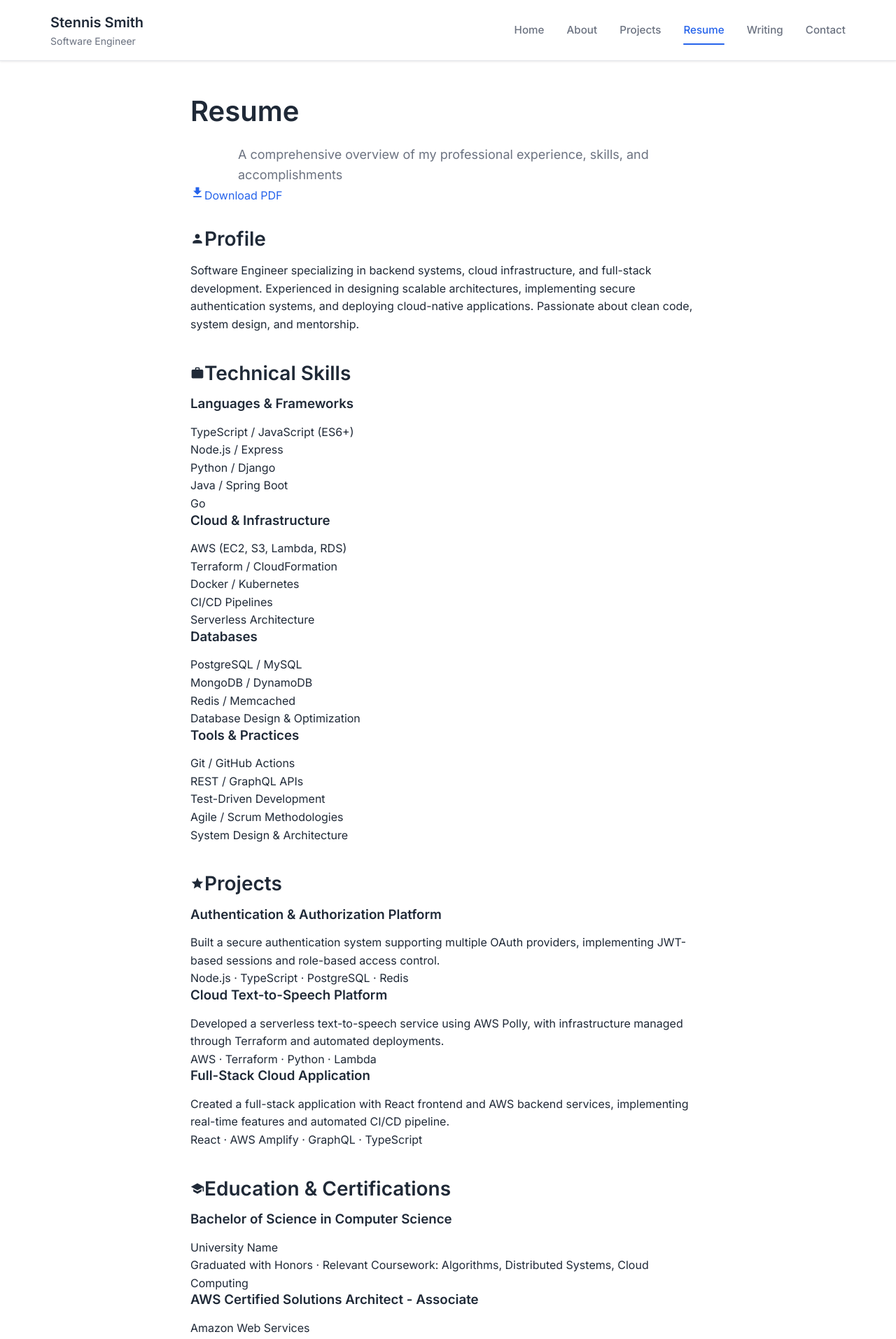
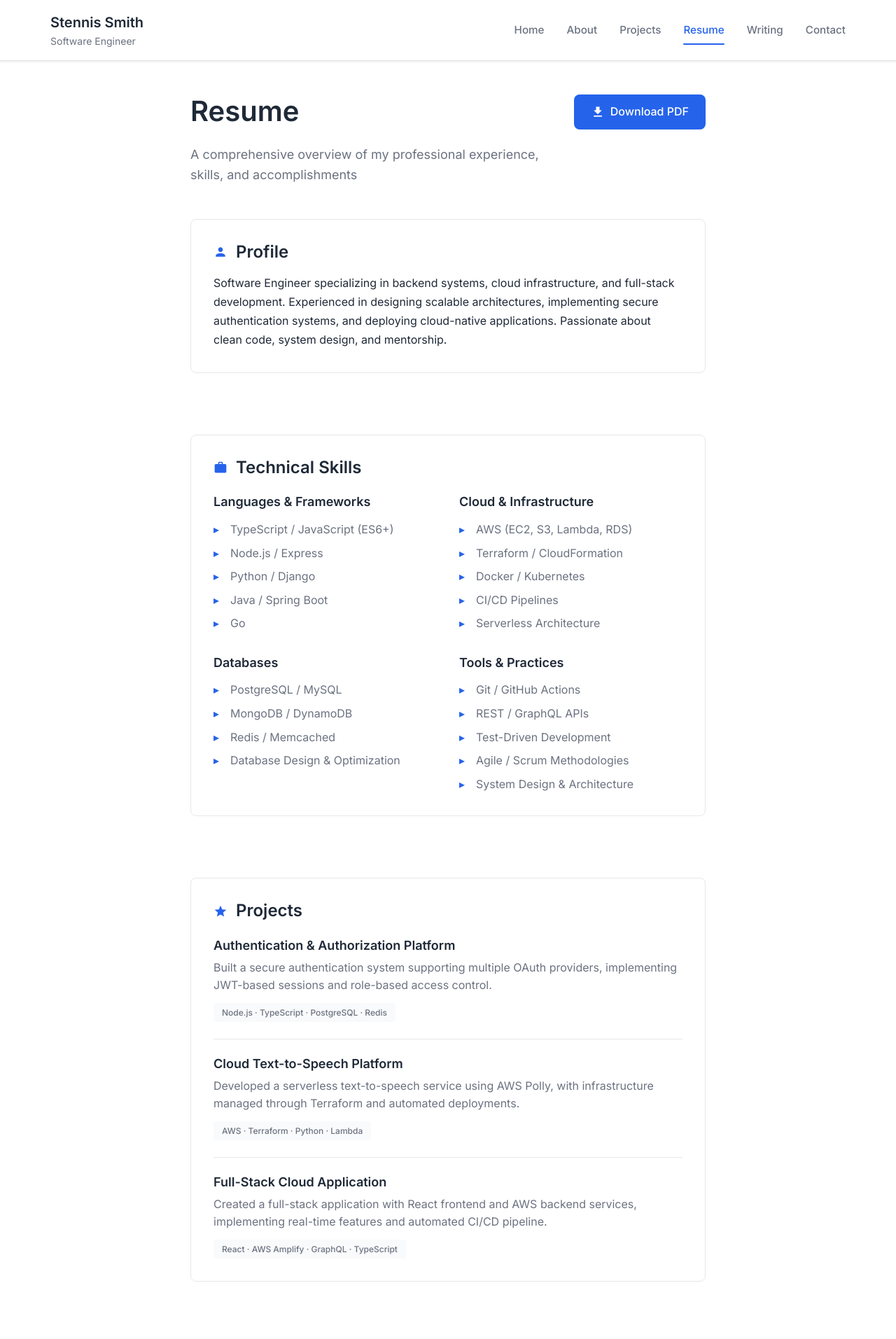
Before and after one commit to Stennis1/stennis-portfolio, a Next.js app: page /resume in a window 1280 px wide. Shown: the top 1913 px of the page at 70% size. Built offline with nearby package versions, Linux system fonts and the light colour scheme.

Commit message:
chore: update subscription link

```diff
--- a/app/resume/page.module.css
+++ b/app/resume/page.module.css
@@ -1,131 +1,134 @@
-.projectsHeader {
+.resumeHeader {
+  display: flex;
+  justify-content: space-between;
+  align-items: flex-start;
   margin-bottom: 3rem;
-  text-align: center;
+  gap: 2rem;
+}
+
+.headerContent {
+  flex: 1;
 }
 
 .subtitle {
   color: var(--text-light);
   font-size: 1.125rem;
-  max-width: 600px;
-  margin: 0 auto;
+  margin-top: 0.5rem;
 }
 
-.projectsGrid {
+.downloadButton {
+  display: flex;
+  align-items: center;
+  gap: 0.5rem;
+  background: var(--primary-color);
+  color: white;
+  padding: 0.75rem 1.5rem;
+  border-radius: var(--radius);
+  font-weight: 500;
+  transition: background 0.2s;
+  white-space: nowrap;
+}
+
+.downloadButton:hover {
+  background: var(--primary-dark);
+  color: white;
+}
+
+.resumeSections {
   display: flex;
   flex-direction: column;
-  gap: 2.5rem;
+  gap: 3rem;
 }
 
-.projectCard {
+.resumeSection {
   background: var(--background-color);
   border: 1px solid var(--border-color);
   border-radius: var(--radius);
   padding: 2rem;
-  transition: transform 0.2s, box-shadow 0.2s;
-  position: relative;
 }
 
-.projectCard:hover {
-  transform: translateY(-2px);
-  box-shadow: var(--shadow-md);
-}
-
-.projectCard.featured {
-  border-left: 4px solid var(--primary-color);
-}
-
-.projectHeader {
+.resumeSection h2 {
   display: flex;
-  justify-content: space-between;
-  align-items: flex-start;
-  margin-bottom: 1rem;
-  gap: 1rem;
-}
-
-.projectTitleSection {
-  flex: 1;
-}
-
-.projectTitleSection h2 {
-  margin-bottom: 0.5rem;
+  align-items: center;
+  gap: 0.75rem;
+  margin-top: 0;
+  color: var(--text-color);
   font-size: 1.5rem;
 }
 
-.statusBadge {
-  display: inline-block;
-  padding: 0.25rem 0.75rem;
-  border-radius: 20px;
-  font-size: 0.75rem;
-  font-weight: 500;
-}
-
-.githubLink {
-  display: flex;
-  align-items: center;
-  gap: 0.5rem;
-  color: var(--text-light);
-  font-size: 0.875rem;
-  white-space: nowrap;
-}
-
-.githubLink:hover {
+.resumeSection h2 svg {
   color: var(--primary-color);
 }
 
-.projectDescription {
+.resumeSection > p {
   color: var(--text-color);
   line-height: 1.7;
-  margin-bottom: 1.5rem;
+  margin-top: 1rem;
 }
 
-.projectDetails {
-  margin-bottom: 1.5rem;
+.skillsGrid {
+  display: grid;
+  grid-template-columns: repeat(auto-fit, minmax(250px, 1fr));
+  gap: 2rem;
+  margin-top: 1.5rem;
 }
 
-.projectDetails h3 {
-  font-size: 1rem;
-  margin-bottom: 0.75rem;
+.skillCategory h3 {
+  font-size: 1.125rem;
+  margin-bottom: 1rem;
   color: var(--text-color);
 }
 
-.detailsList {
+.skillCategory ul {
   display: flex;
   flex-direction: column;
   gap: 0.5rem;
 }
 
-.detailsList li {
+.skillCategory li {
   position: relative;
   padding-left: 1.5rem;
   color: var(--text-light);
-  font-size: 0.95rem;
 }
 
-.detailsList li:before {
-  content: '•';
+.skillCategory li:before {
+  content: '▸';
   position: absolute;
-  left: 0.5rem;
+  left: 0;
   color: var(--primary-color);
-  font-weight: bold;
 }
 
-.projectFooter {
+.projectHighlights {
   display: flex;
-  justify-content: space-between;
-  align-items: center;
-  flex-wrap: wrap;
-  gap: 1rem;
-  padding-top: 1.5rem;
-  border-top: 1px solid var(--border-color);
+  flex-direction: column;
+  gap: 1.5rem;
+  margin-top: 1.5rem;
 }
 
-.technologies {
-  display: flex;
-  flex-wrap: wrap;
-  gap: 0.5rem;
+.projectHighlight {
+  padding-bottom: 1.5rem;
+  border-bottom: 1px solid var(--border-color);
 }
 
-.techTag {
+.projectHighlight:last-child {
+  border-bottom: none;
+  padding-bottom: 0;
+}
+
+.projectHighlight h3 {
+  font-size: 1.125rem;
+  margin-bottom: 0.5rem;
+  color: var(--text-color);
+}
+
+.projectDesc {
+  color: var(--text-light);
+  line-height: 1.6;
+  margin-bottom: 0.75rem;
+}
+
+.techStack {
+  display: inline-block;
   background: var(--background-alt);
   color: var(--text-light);
   padding: 0.25rem 0.75rem;
@@ -134,55 +137,40 @@
   font-weight: 500;
 }
 
-.projectLinks {
-  display: flex;
-  gap: 0.75rem;
+.educationItem {
+  margin-top: 1.5rem;
 }
 
-.linkButton {
-  display: flex;
-  align-items: center;
-  gap: 0.5rem;
-  padding: 0.5rem 1rem;
-  border-radius: var(--radius);
-  font-size: 0.875rem;
-  font-weight: 500;
-  transition: all 0.2s;
+.educationItem:first-child {
+  margin-top: 1rem;
 }
 
-.linkButton.primary {
-  background: var(--primary-color);
-  color: white;
+.educationItem h3 {
+  font-size: 1.125rem;
+  margin-bottom: 0.25rem;
+  color: var(--text-color);
 }
 
-.linkButton.primary:hover {
-  background: var(--primary-dark);
-  color: white;
+.institution {
+  color: var(--primary-color);
+  font-weight: 500;
+  margin-bottom: 0.5rem;
 }
 
-.linkButton.secondary {
-  background: var(--background-alt);
-  color: var(--text-color);
-  border: 1px solid var(--border-color);
-}
-
-.linkButton.secondary:hover {
-  background: var(--border-color);
+.details {
+  color: var(--text-light);
+  font-size: 0.95rem;
+  line-height: 1.6;
 }
 
 @media (max-width: 768px) {
-  .projectHeader {
+  .resumeHeader {
     flex-direction: column;
     align-items: flex-start;
   }
 
-  .projectFooter {
-    flex-direction: column;
-    align-items: flex-start;
-  }
-
-  .projectLinks {
-    width: 100%;
-    justify-content: flex-start;
+  .skillsGrid {
+    grid-template-columns: 1fr;
+    gap: 1.5rem;
   }
 }
--- a/app/writing/page.tsx
+++ b/app/writing/page.tsx
@@ -75,11 +75,11 @@ export default function WritingPage() {
           <div className={styles.newsletterContent}>
             <h2>Subscribe to My Newsletter</h2>
             <p>
-              Get new articles on backend systems, cloud infrastructure, and software architecture
+              Get new articles on frontend, backend systems, cloud infrastructure, and software architecture
               delivered directly to your inbox.
             </p>
             <a
-              href="https://stennissmith.substack.com"
+              href="https://stennissmith.substack.com/subscribe"
               target="_blank"
               rel="noopener noreferrer"
               className={styles.newsletterButton}
```
